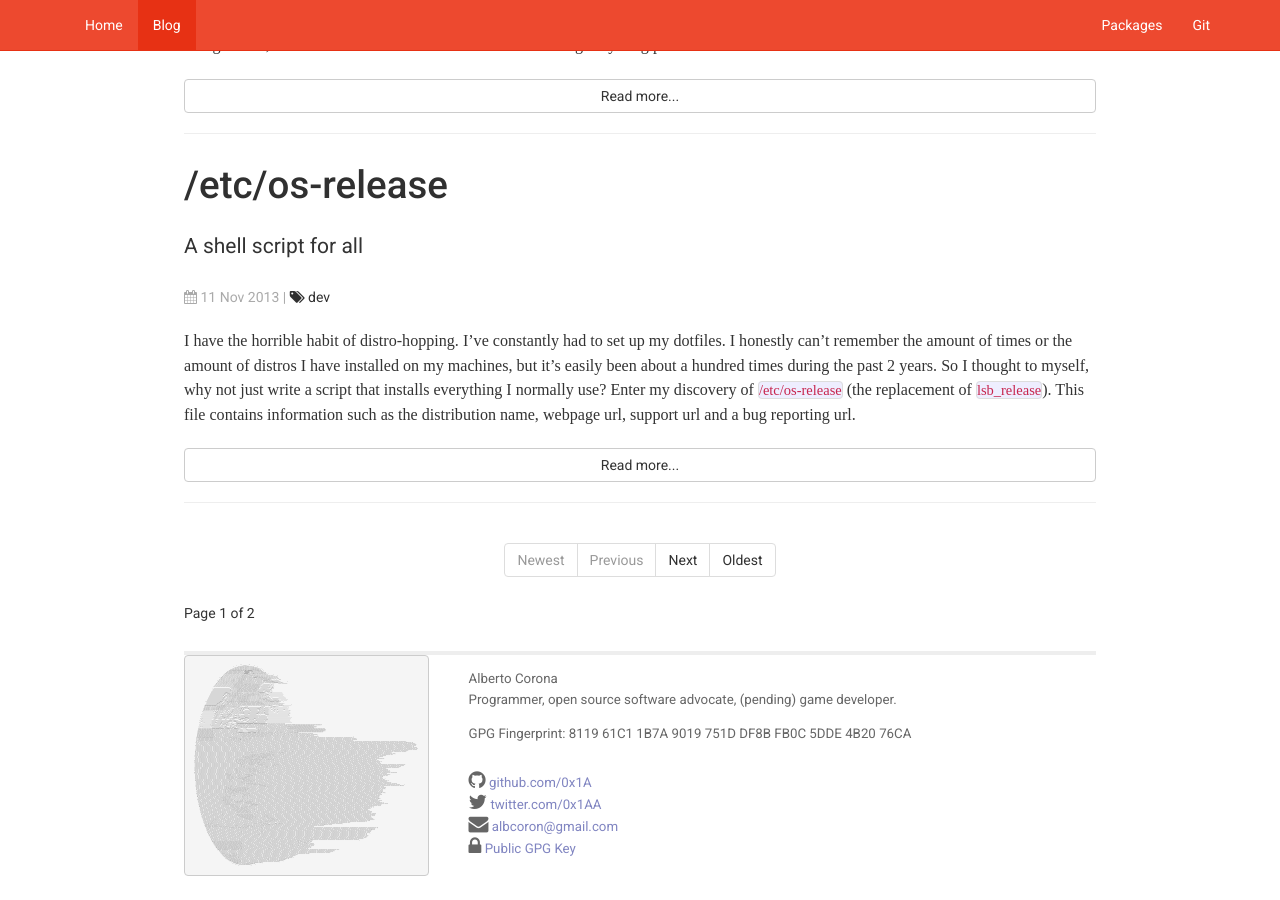
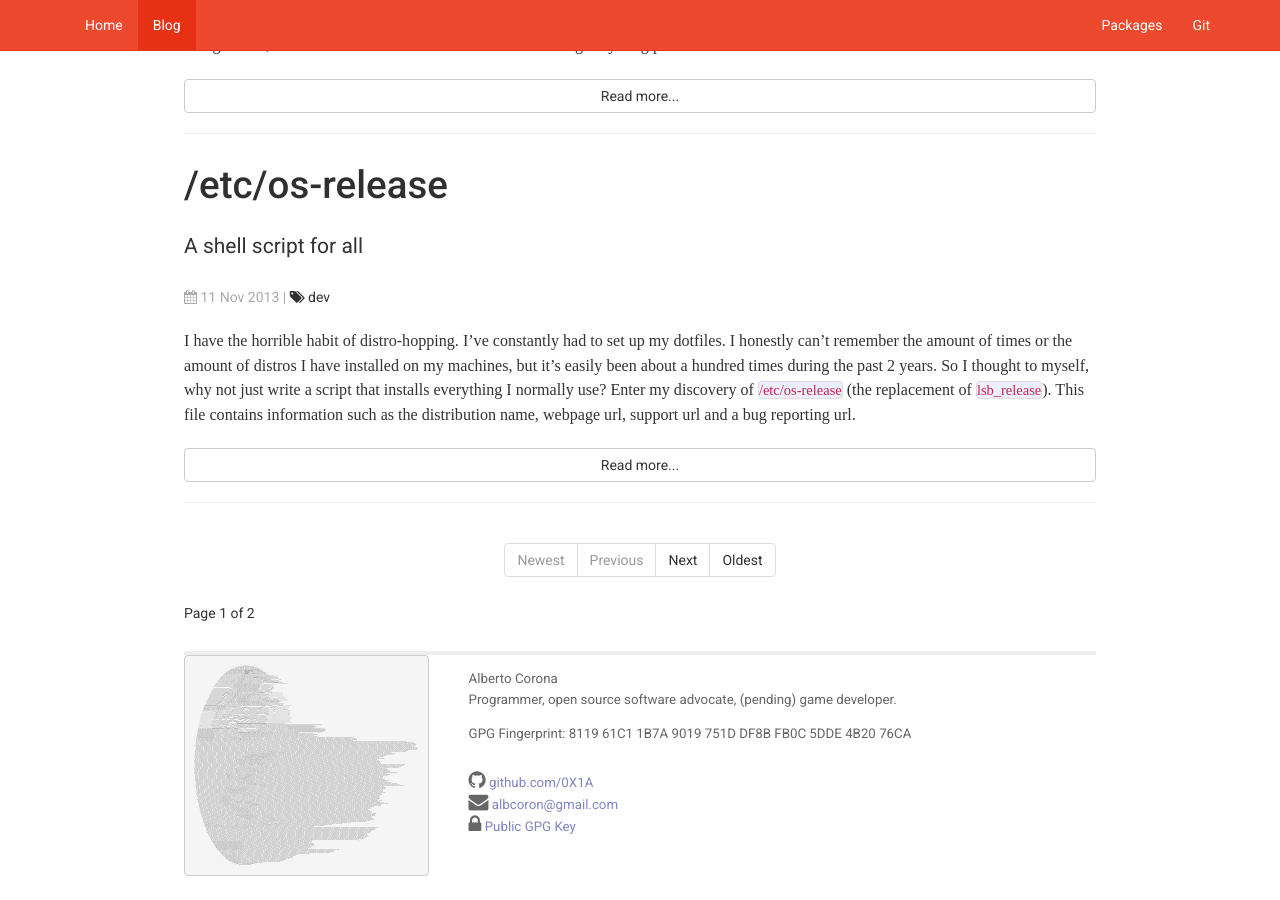
Before and after one commit to 0X1A/wwebsiteasontheinternet, a Jekyll site: the page built from blog/index.html, in a window 1280 px wide and 900 px high, scrolled down 1286 px. Built offline with Jekyll 4.4.1, drawn with Linux system fonts in a browser that asks for light colours; nearby versions of some CDN libraries; some web fonts are replaced; Markdown is read by kramdown in place of the engine named in the settings; the list of posts is cut into pages by our own code; comment, search, counter and statistics services are not loaded.

Commit message:
Remove twitter link
Signed-off-by: Alberto Corona <alberto@0x1a.us>

```diff
--- a/_layouts/default.html
+++ b/_layouts/default.html
@@ -62,8 +62,7 @@
             </div>
             <div class="contact">
                 <p>
-                <i class="icon fa fa-github"></i><a href="https://github.com/0x1A"> github.com/0x1A</a><br />
-                <i class="icon fa fa-twitter"></i><a href="https://twitter.com/0x1AA"> twitter.com/0x1AA</a><br />
+                <i class="icon fa fa-github"></i><a href="https://github.com/0X1A"> github.com/0X1A</a><br />
                 <i class="icon fa fa-envelope"></i><a href="mailto:albcoron@gmail.com"> albcoron@gmail.com</a><br />
                 <i class="icon fa fa-lock"></i><a href="{{ site.url }}/pub.key"> Public GPG Key</a><br />
                 </p>
```
